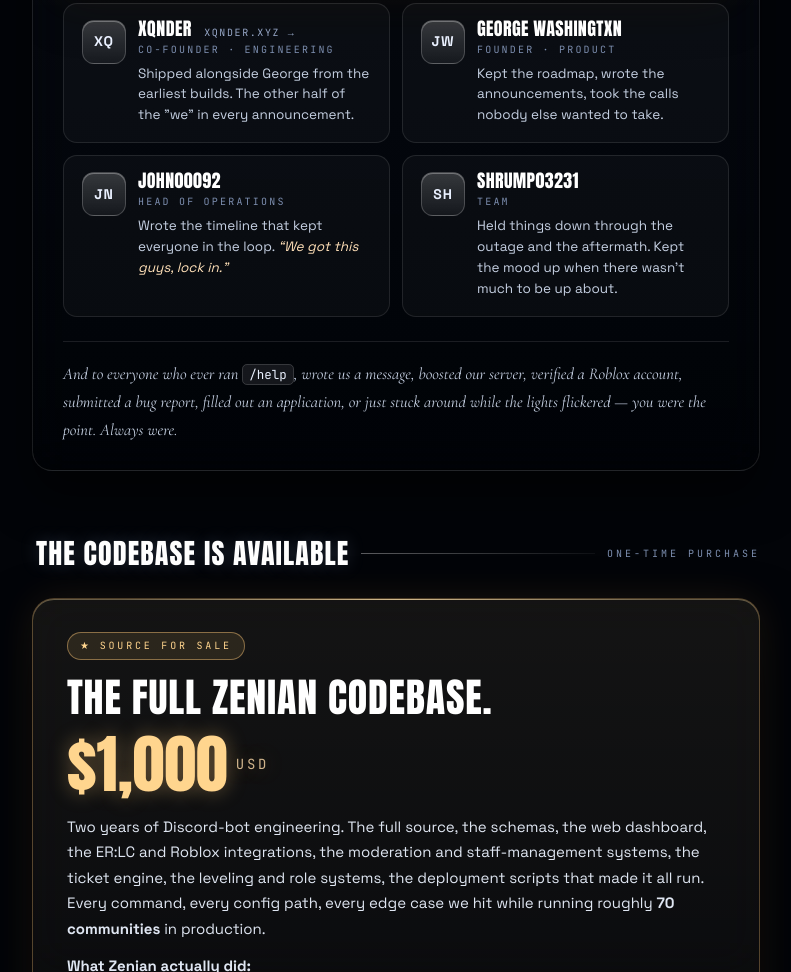
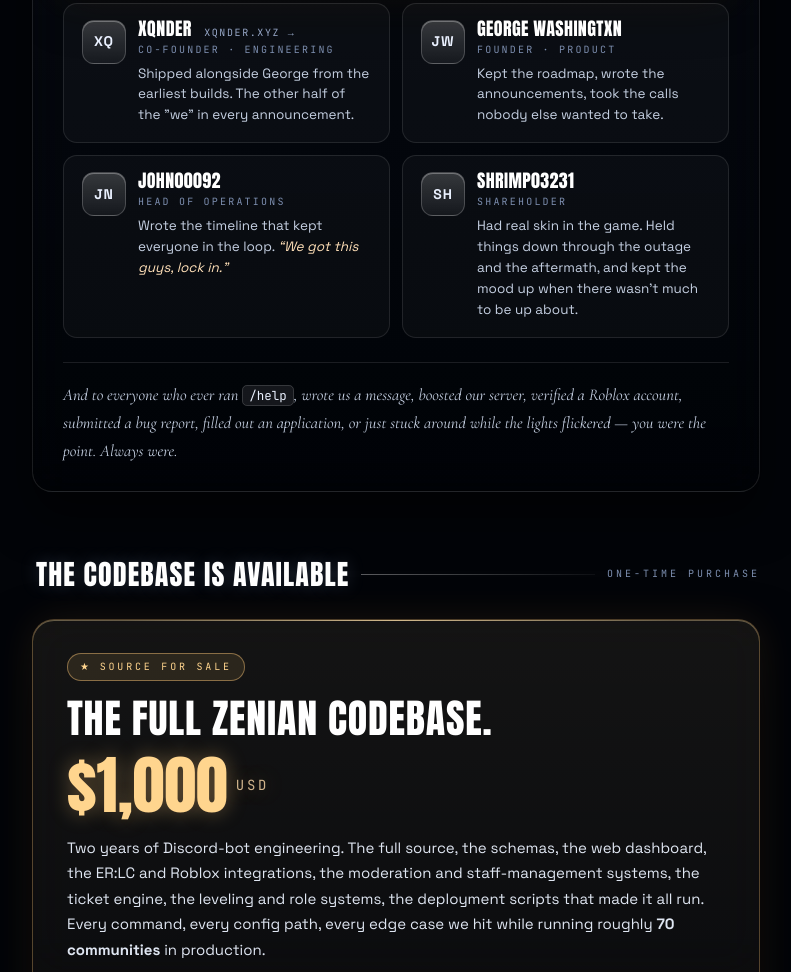
Before and after one commit to businessxbob-maker/zenian.org, a plain HTML site: page public/index.html in a window 1280 px wide. Shown: the part 4444-5416 px from the top of the page, without its empty margins (244-1035 px from the left). Drawn offline with nearby package versions, Linux system fonts and the light colour scheme; animation ran at ten frames a second.

Commit message:
fix shrimp03231 spelling + role (Shareholder)

```diff
--- a/public/index.html
+++ b/public/index.html
@@ -1142,9 +1142,9 @@ footer .lockin{
             <a class="person" href="#" rel="noopener">
                 <div class="person-avatar">SH</div>
                 <div class="person-body">
-                    <div class="person-name">shrump03231</div>
-                    <div class="person-role">Team</div>
-                    <div class="person-note">Held things down through the outage and the aftermath. Kept the mood up when there wasn't much to be up about.</div>
+                    <div class="person-name">shrimp03231</div>
+                    <div class="person-role">Shareholder</div>
+                    <div class="person-note">Had real skin in the game. Held things down through the outage and the aftermath, and kept the mood up when there wasn't much to be up about.</div>
                 </div>
             </a>
         </div>
```
